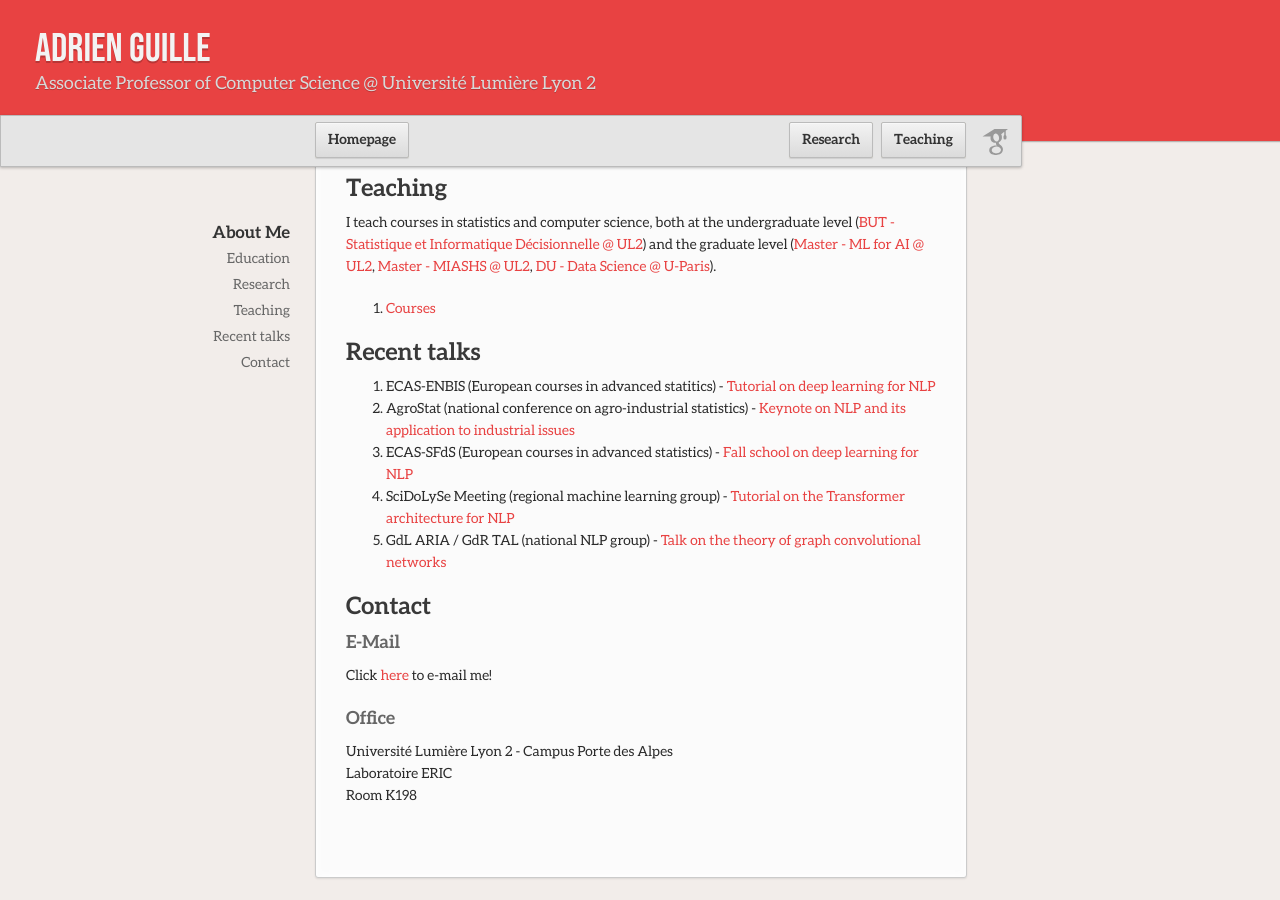
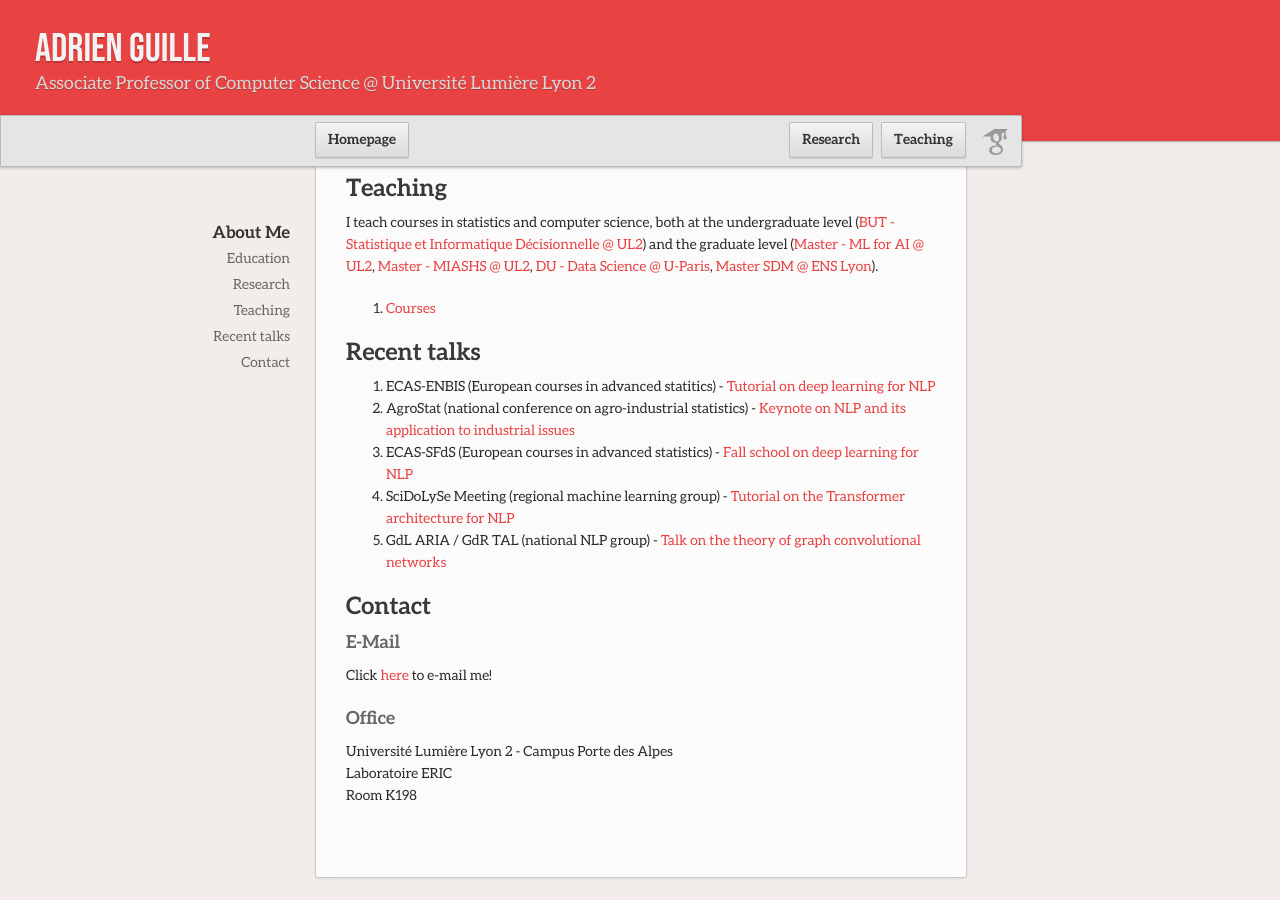
Before and after one commit to AdrienGuille/adrienguille.github.io, a Jekyll site: the page built from index.md, in a window 1280 px wide and 900 px high, scrolled down 611 px. Built offline with Jekyll 4.4.1, drawn with Linux system fonts in a browser that asks for light colours; our own code applies the rules of GitHub Pages for plain Markdown files.

Commit message:
Update index.md

```diff
--- a/index.md
+++ b/index.md
@@ -14,7 +14,7 @@ I'm the head of the [Data Mining & Decision Group](https://eric.msh-lse.fr/reche
 
 ## Teaching
 
-I teach courses in statistics and computer science, both at the undergraduate level ([BUT - Statistique et Informatique Décisionnelle @ UL2](https://iut.univ-lyon2.fr/formations/but/b-u-t-statistique-et-informatique-decisionnelle)) and the graduate level ([Master - ML for AI @ UL2](https://www.univ-lyon2.fr/master-2-informatique-machine-learning-pour-lintelligence-artficielle-mlai), [Master - MIASHS @ UL2](https://assp.univ-lyon2.fr/formation/en-alternance/master-miashs), [DU - Data Science @ U-Paris](https://iutparis-seine.u-paris.fr/metiers-de-la-data/diplome-duniversite-analyste-data-science/)).
+I teach courses in statistics and computer science, both at the undergraduate level ([BUT - Statistique et Informatique Décisionnelle @ UL2](https://iut.univ-lyon2.fr/formations/but/b-u-t-statistique-et-informatique-decisionnelle)) and the graduate level ([Master - ML for AI @ UL2](https://www.univ-lyon2.fr/master-2-informatique-machine-learning-pour-lintelligence-artficielle-mlai), [Master - MIASHS @ UL2](https://assp.univ-lyon2.fr/formation/en-alternance/master-miashs), [DU - Data Science @ U-Paris](https://iutparis-seine.u-paris.fr/metiers-de-la-data/diplome-duniversite-analyste-data-science/), [Master SDM @ ENS Lyon](http://www.ens-lyon.fr/MasterSDM/fr/master-2/m2-systemes-complexes)).
 
 - [Courses](teaching.md)
 
```
